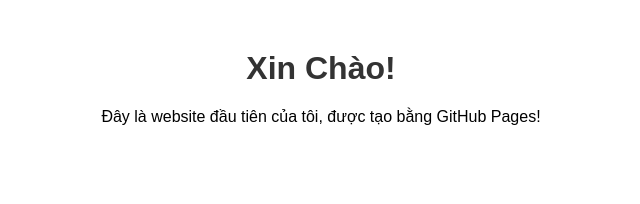
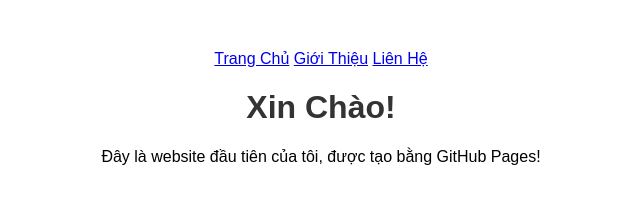
Before and after one commit to vynguyn586/vynguyn586.github.io, a plain HTML site: page index.html in a window 1280 px wide. Shown: the whole page, without its empty margins (319-959 px from the left). Drawn offline with Linux system fonts and the light colour scheme.

Commit message:
Update index.html

```diff
--- a/index.html
+++ b/index.html
@@ -10,6 +10,11 @@
     </style>
 </head>
 <body>
+    <nav>
+        <a href="index.html">Trang Chủ</a>
+        <a href="about.html">Giới Thiệu</a>
+        <a href="contact.html">Liên Hệ</a>
+    </nav>
     <h1>Xin Chào!</h1>
     <p>Đây là website đầu tiên của tôi, được tạo bằng GitHub Pages!</p>
 </body>
```
